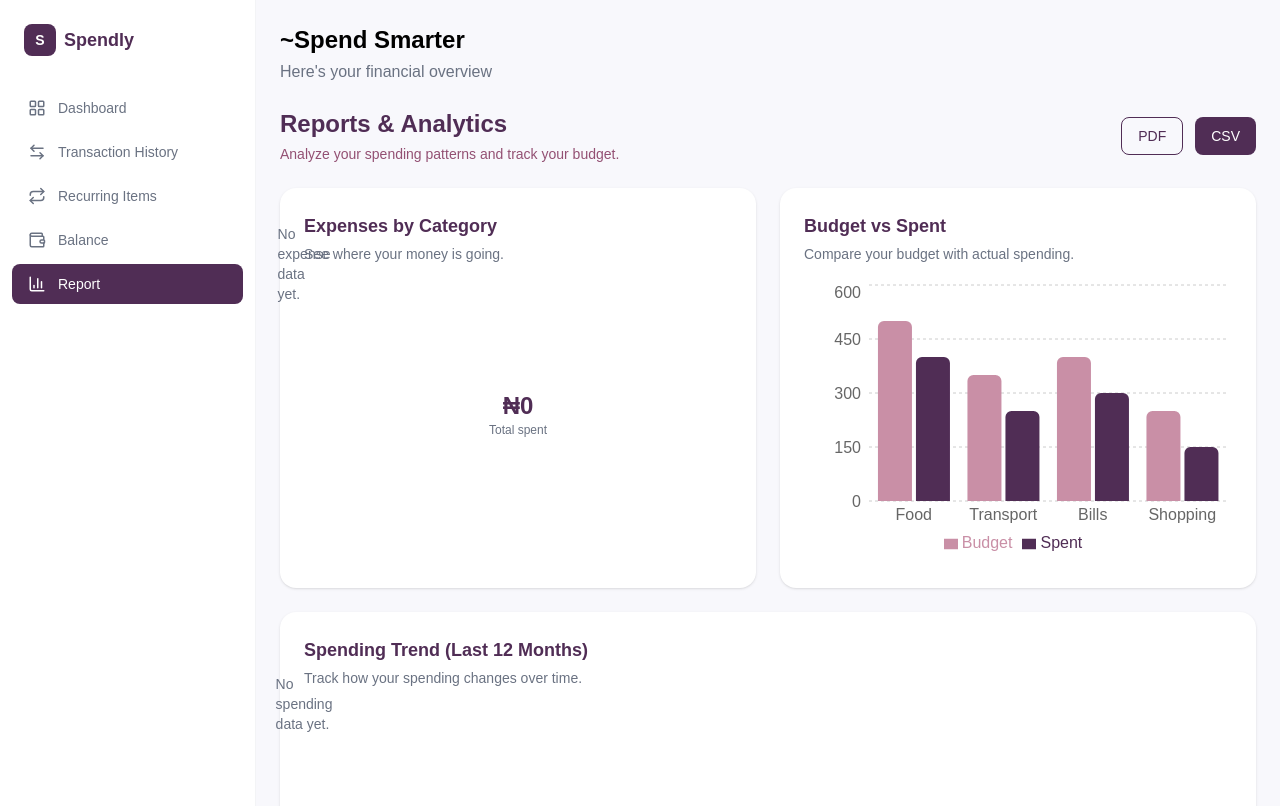
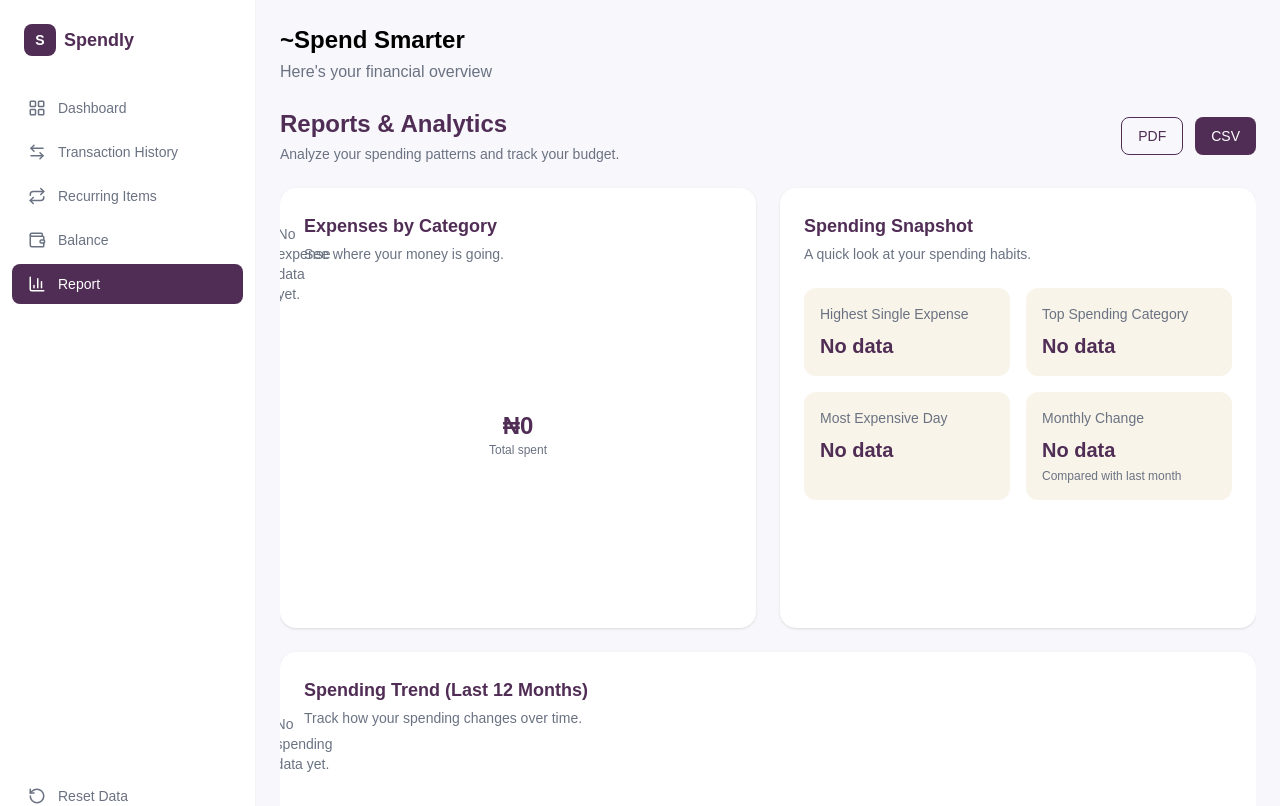
Before and after one commit to airstar8899-web/spendly-expense-tracker, a React (Vite) app: page /report in a window 1280 px wide. Shown: the top 806 px of the page. Built offline with nearby package versions, Linux system fonts and the light colour scheme; a web font is replaced by a local one.

Commit message:
Adjust report layout height

```diff
--- a/src/pages/report/Report.jsx
+++ b/src/pages/report/Report.jsx
@@ -7,21 +7,12 @@ import {
   Tooltip,
   Legend,
   ResponsiveContainer,
-  BarChart,
-  Bar,
   XAxis,
   YAxis,
   CartesianGrid,
   LineChart,
   Line,
 } from "recharts";
-
-const budgetData = [
-  { name: "Food", budget: 500, spent: 400 },
-  { name: "Transport", budget: 350, spent: 250 },
-  { name: "Bills", budget: 400, spent: 300 },
-  { name: "Shopping", budget: 250, spent: 150 },
-];
 
 const Report = () => {
   const [transactions] = useState(() => {
@@ -98,6 +89,83 @@ const Report = () => {
     };
   });
 
+  const highestExpense = transactions
+    .filter((transaction) => transaction.type === "expense")
+    .reduce(
+      (highest, transaction) => {
+        return transaction.amount > highest.amount ? transaction : highest;
+      },
+      { amount: 0 },
+    );
+
+  const topCategory = categoryData.reduce(
+    (top, category) => {
+      return category.value > top.value ? category : top;
+    },
+    { name: "None", value: 0 },
+  );
+
+  const spendingByDay = transactions
+    .filter((transaction) => transaction.type === "expense")
+    .reduce((days, transaction) => {
+      const date = transaction.date;
+
+      if (days[date]) {
+        days[date] += transaction.amount;
+      } else {
+        days[date] = transaction.amount;
+      }
+
+      return days;
+    }, {});
+
+  const mostExpensiveDay = Object.entries(spendingByDay).reduce(
+    (highest, [date, amount]) => {
+      return amount > highest.amount ? { date, amount } : highest;
+    },
+    { date: "", amount: 0 },
+  );
+
+  const today = new Date();
+
+  const currentMonth = today.getMonth();
+  const currentYear = today.getFullYear();
+
+  const previousMonthDate = new Date();
+  previousMonthDate.setMonth(currentMonth - 1);
+
+  const currentMonthSpending = transactions
+    .filter((transaction) => {
+      if (transaction.type !== "expense") return false;
+
+      const date = new Date(transaction.date);
+
+      return (
+        date.getMonth() === currentMonth && date.getFullYear() === currentYear
+      );
+    })
+    .reduce((total, transaction) => total + transaction.amount, 0);
+
+  const previousMonthSpending = transactions
+    .filter((transaction) => {
+      if (transaction.type !== "expense") return false;
+
+      const date = new Date(transaction.date);
+
+      return (
+        date.getMonth() === previousMonthDate.getMonth() &&
+        date.getFullYear() === previousMonthDate.getFullYear()
+      );
+    })
+    .reduce((total, transaction) => total + transaction.amount, 0);
+
+  const monthlyChange =
+    previousMonthSpending > 0
+      ? ((currentMonthSpending - previousMonthSpending) /
+          previousMonthSpending) *
+        100
+      : null;
+
   const handleExportCSV = () => {
     const headers = ["Date", "Type", "Category", "Amount", "Description"];
 
@@ -129,15 +197,15 @@ const Report = () => {
   };
 
   return (
-    <div>
+    <div className="h-[calc(100vh-3rem)] overflow-y-auto">
       {/* Report Header */}
       <div className="mb-6 flex flex-col gap-4 sm:flex-row sm:items-center sm:justify-between">
         <div>
-          <h2 className="text-2xl font-bold text-[#502D55]">
+          <h2 className="text-xl sm:text-2xl font-bold text-[#502D55]">
             Reports & Analytics
           </h2>
 
-          <p className="mt-1 text-sm text-[#935073]">
+          <p className="mt-1 text-sm text-gray-500">
             Analyze your spending patterns and track your budget.
           </p>
         </div>
@@ -168,7 +236,7 @@ const Report = () => {
             See where your money is going.
           </p>
 
-          <div className="relative h-[300px]">
+          <div className="relative h-[340px]">
             <ResponsiveContainer width="100%" height="100%">
               {categoryData.length > 0 ? (
                 <PieChart>
@@ -182,10 +250,16 @@ const Report = () => {
                     outerRadius={105}
                     paddingAngle={3}
                     label={({ percent }) => `${(percent * 100).toFixed(0)}%`}
+                    labelLine={false}
                   />
 
                   <Tooltip
                     formatter={(value) => `₦${value.toLocaleString()}`}
+                    contentStyle={{
+                      borderRadius: "12px",
+                      border: "none",
+                      boxShadow: "0 4px 12px rgba(0,0,0,0.08)",
+                    }}
                   />
                   <Legend verticalAlign="bottom" height={36} />
                 </PieChart>
@@ -206,57 +280,92 @@ const Report = () => {
           </div>
         </div>
 
-        {/* Budget vs Spent */}
-        <Card className="min-h-[350px] rounded-2xl bg-white p-6 shadow-sm">
+        {/* Spending Snapshot */}
+        <Card className="rounded-2xl bg-white p-6 shadow-sm">
           <h2 className="text-lg font-semibold text-[#502D55]">
-            Budget vs Spent
+            Spending Snapshot
           </h2>
 
           <p className="mt-1 text-sm text-gray-500">
-            Compare your budget with actual spending.
+            A quick look at your spending habits.
           </p>
 
-          <div className="mt-4 h-[280px]">
-            <ResponsiveContainer width="100%" height="100%">
-              <BarChart data={budgetData}>
-                <CartesianGrid strokeDasharray="3 3" vertical={false} />
+          <div className="mt-6 grid grid-cols-1 gap-4 sm:grid-cols-2">
+            {/* Highest Single Expense */}
+            <div className="rounded-xl bg-[#F8F4E9] p-4">
+              <p className="text-sm text-gray-500">Highest Single Expense</p>
 
-                <XAxis dataKey="name" tickLine={false} axisLine={false} />
+              <p className="mt-2 text-xl font-bold text-[#502D55]">
+                {highestExpense.amount > 0
+                  ? `₦${highestExpense.amount.toLocaleString()}`
+                  : "No data"}
+              </p>
 
-                <YAxis tickLine={false} axisLine={false} />
+              {highestExpense.category && (
+                <p className="mt-1 text-xs text-gray-500">
+                  {highestExpense.category}
+                </p>
+              )}
+            </div>
 
-                <Tooltip
-                  cursor={{ fill: "#F8F4E9" }}
-                  contentStyle={{
-                    borderRadius: "12px",
-                    border: "none",
-                    boxShadow: "0 4px 12px rgba(0,0,0,0.08)",
-                  }}
-                />
+            {/* Top Spending Category */}
+            <div className="rounded-xl bg-[#F8F4E9] p-4">
+              <p className="text-sm text-gray-500">Top Spending Category</p>
 
-                <Legend />
+              <p className="mt-2 text-xl font-bold text-[#502D55]">
+                {topCategory.name === "None" ? "No data" : topCategory.name}
+              </p>
 
-                <Bar
-                  dataKey="budget"
-                  name="Budget"
-                  fill="#C98FA6"
-                  radius={[6, 6, 0, 0]}
-                />
+              {topCategory.value > 0 && (
+                <p className="mt-1 text-xs text-gray-500">
+                  ₦{topCategory.value.toLocaleString()} spent
+                </p>
+              )}
+            </div>
 
-                <Bar
-                  dataKey="spent"
-                  name="Spent"
-                  fill="#502D55"
-                  radius={[6, 6, 0, 0]}
-                />
-              </BarChart>
-            </ResponsiveContainer>
+            {/* Most Expensive Day */}
+            <div className="rounded-xl bg-[#F8F4E9] p-4">
+              <p className="text-sm text-gray-500">Most Expensive Day</p>
+
+              <p className="mt-2 text-xl font-bold text-[#502D55]">
+                {mostExpensiveDay.date
+                  ? new Date(
+                      `${mostExpensiveDay.date}T00:00:00`,
+                    ).toLocaleDateString("en-US", {
+                      month: "short",
+                      day: "numeric",
+                      year: "numeric",
+                    })
+                  : "No data"}
+              </p>
+
+              {mostExpensiveDay.amount > 0 && (
+                <p className="mt-1 text-xs text-gray-500">
+                  ₦{mostExpensiveDay.amount.toLocaleString()} spent
+                </p>
+              )}
+            </div>
+
+            {/* Monthly Change */}
+            <div className="rounded-xl bg-[#F8F4E9] p-4">
+              <p className="text-sm text-gray-500">Monthly Change</p>
+
+              <p className="mt-2 text-xl font-bold text-[#502D55]">
+                {monthlyChange === null
+                  ? "No data"
+                  : `${monthlyChange > 0 ? "+" : ""}${monthlyChange.toFixed(1)}%`}
+              </p>
+
+              <p className="mt-1 text-xs text-gray-500">
+                Compared with last month
+              </p>
+            </div>
           </div>
         </Card>
       </div>
 
       {/* Spending Trend */}
-      <Card className="mt-6 min-h-[400px] rounded-2xl bg-white p-6 shadow-sm">
+      <Card className="mt-6 rounded-2xl bg-white p-6 shadow-sm">
         <h2 className="text-lg font-semibold text-[#502D55]">
           Spending Trend (Last 12 Months)
         </h2>
@@ -265,7 +374,7 @@ const Report = () => {
           Track how your spending changes over time.
         </p>
 
-        <div className="mt-4 h-[320px]">
+        <div className="mt-4 h-[280px] sm:h-[320px]">
           <ResponsiveContainer width="100%" height="100%">
             {transactions.some(
               (transaction) => transaction.type === "expense",
```
